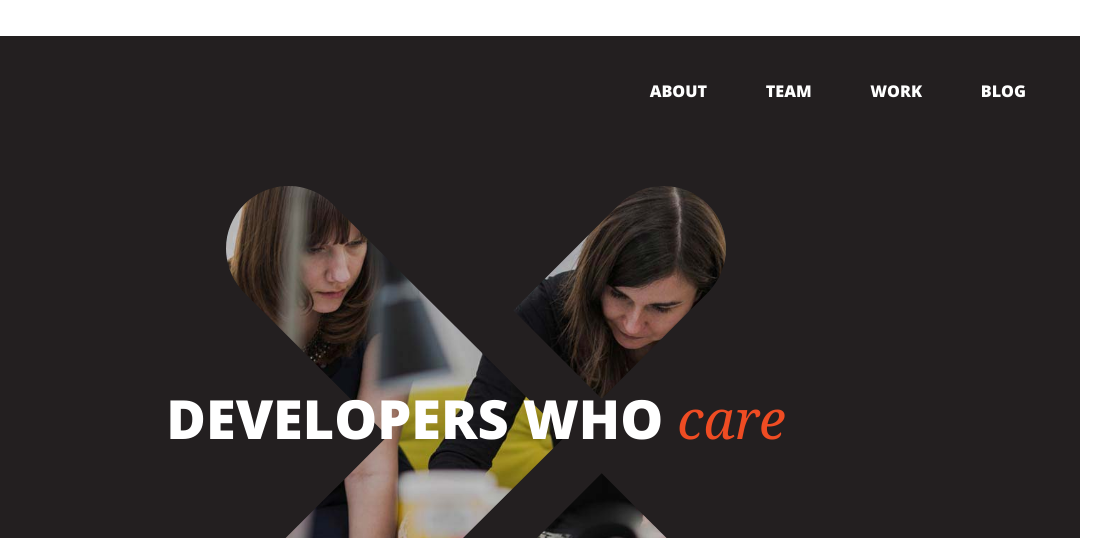
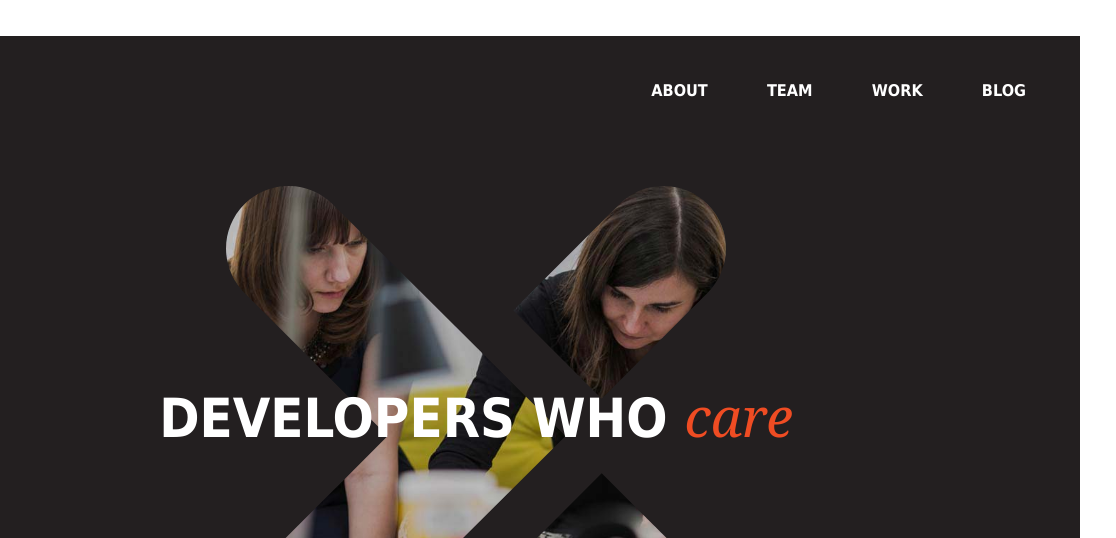
Before and after one commit to xfiveco/animations-perceived-performance, a website with bundled scripts: page no-animation.html in a window 1280 px wide. Shown: the top 538 px of the page, 164-1280 px from the left. Built offline with nearby package versions, Linux system fonts and the light colour scheme.

Commit message:
Replacing Google fonts with web safe fonts

```diff
--- a/assets/scss/_components.main-nav.scss
+++ b/assets/scss/_components.main-nav.scss
@@ -28,7 +28,7 @@
 .c-main-nav__link {
   color: $color-white;
   font-size: 0.9rem;
-  font-weight: 800;
+  font-weight: 700;
   text-decoration: none;
   text-transform: uppercase;
 
--- a/assets/scss/_components.page-title.scss
+++ b/assets/scss/_components.page-title.scss
@@ -12,7 +12,7 @@
 
 .c-page-title__main {
   font-size: 2rem;
-  font-weight: 800;
+  font-weight: 700;
   line-height: 1.2;
   text-align: center;
   text-transform: uppercase;
--- a/assets/scss/_elements.headings.scss
+++ b/assets/scss/_elements.headings.scss
@@ -3,7 +3,7 @@
 
 h1, h2 {
   color: $color-white;
-  font-weight: 800;
+  font-weight: 700;
   line-height: 1.375;
   margin: 0 0 2rem;
 }
--- a/assets/scss/_settings.global.scss
+++ b/assets/scss/_settings.global.scss
@@ -1,5 +1,5 @@
 // Settings global
 
 // Font definitions
-$font-open-sans: "Open Sans", sans-serif !default;
+$font-open-sans: Tahoma, Geneva, sans-serif !default;
 $font-sans-serif: $font-open-sans;
--- a/assets/scss/main.scss
+++ b/assets/scss/main.scss
@@ -14,7 +14,6 @@
 @import "generic.shared";
 
 @import "elements.headings";
-@import "elements.hr";
 @import "elements.links";
 @import "elements.lists";
 @import "elements.page";
@@ -27,8 +26,3 @@
 @import "components.logo";
 @import "components.main-nav";
 @import "components.page-title";
-
-@import "trumps.clearfix";
-@import "trumps.utilities";
-
-@import "healthcheck";
--- a/no-animation.html
+++ b/no-animation.html
@@ -4,8 +4,7 @@
   <meta charset="utf-8">
   <title>No Animation - Animations vs. Perceived Performance</title>
   <meta name="description" content="No Animation">
-  <link href='https://fonts.googleapis.com/css?family=Open+Sans:400,800' rel='stylesheet' type='text/css'>
-  <link href="dist/css/main.css" rel="stylesheet" type="text/css">
+  <link href="dist/css/main.min.css" rel="stylesheet" type="text/css">
   <meta name="viewport" content="width=device-width, initial-scale=1">
   <link href="favicon.ico" rel="icon">
 </head>
```
Also changed, not shown: loading-animation.html (+1 -2 lines), partial-animation.html (+1 -2 lines), dist/css/main.css, dist/css/main.min.css (added), dist/js/bundle.map.json, 2 other files.
